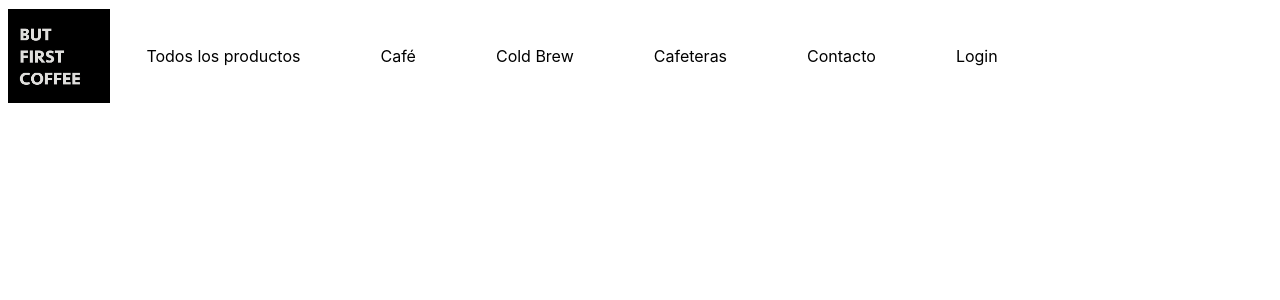
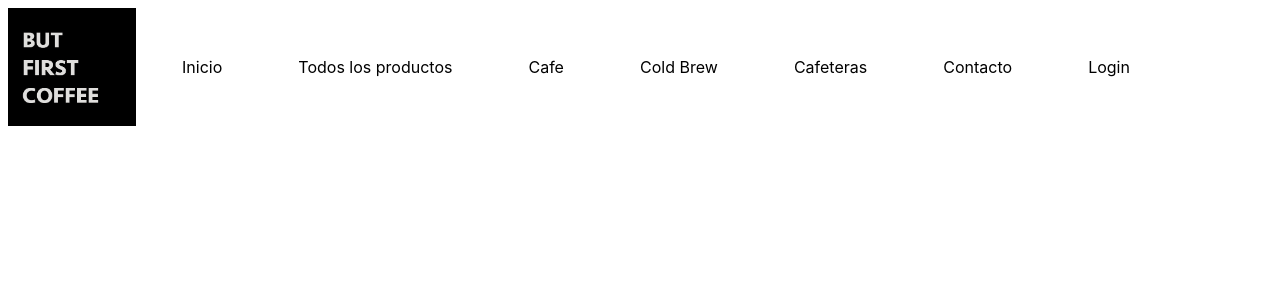
Before and after one commit to Niniatura/but-first-coffee-marcos, a React (Create React App) app: page / in a window 1280 px wide. Shown: the top 300 px of the page. Built offline with nearby package versions, Linux system fonts and the light colour scheme.

Commit message:
Nav bar sin bg

```diff
--- a/src/components/navBar/NavBar.css
+++ b/src/components/navBar/NavBar.css
@@ -1,7 +1,7 @@
 .logo{
-    max-width:8%;
+    min-width:10%;
 }
 
-.navigation{
-    width:90%;
+.lista{
+    width:80%
 }
--- a/src/components/navBar/NavBar.jsx
+++ b/src/components/navBar/NavBar.jsx
@@ -2,10 +2,10 @@ import "./NavBar.css"
 
 const NavBar = () => {
   return (
-
-        /* <nav className="flex flex-row">
-            <img src="./images/Logo/26.jpeg" alt="Logo" className="w-20 m-2"/>
-            <div className="flex list-none ml-20 items-center space-x-20">
+    <>
+        <nav className="flex flex-row items-center mobile:flex-col tablet:flex-row">
+            <img src="./images/Logo/26.jpeg" alt="Logo" className="logo w-20 m-2"/>
+            <ul className="lista flex tablet:flex-row tablet:justify-around mobile:flex-col mobile:text-center">
                 <li>Inicio</li>
                 <li>Todos los productos</li>
                 <li>Cafe</li>
@@ -13,25 +13,10 @@ const NavBar = () => {
                 <li>Cafeteras</li>
                 <li>Contacto</li>
                 <li>Login</li>
-            </div>
-        </nav> */
-        <>
-        <nav className="flex items-center list-none mobile:flex-col tablet:flex-row">
-            <div className="logo inline">
-                <img src="images/Logo/26.jpeg" alt="Logo" className="w-100 m-2"/>
-            </div>
-            <div className="flex items-center space-x-20 space-between m-11 mobile:flex-col tablet:flex-row mobile:text-center">
-                    <a href="#">Todos los productos</a>
-                    <a href="#">Café</a>
-                    <a href="#">Cold Brew</a>
-                    <a href="#">Cafeteras</a>
-                    <a href="#">Contacto</a>
-                    <a href="#">Login</a>
-                </div>
+            </ul>
         </nav>
-        </>
-
-    )
+    </>
+  )
 }
 
 export default NavBar
--- a/tailwind.config.js
+++ b/tailwind.config.js
@@ -4,7 +4,7 @@ module.exports = {
   theme: {
     extend: {},
     screens: {
-      'mobile': '100px',
+      'mobile': '300px',
       // => @media (min-width: 100px) { ... }
 
       'tablet': '640px',
```
